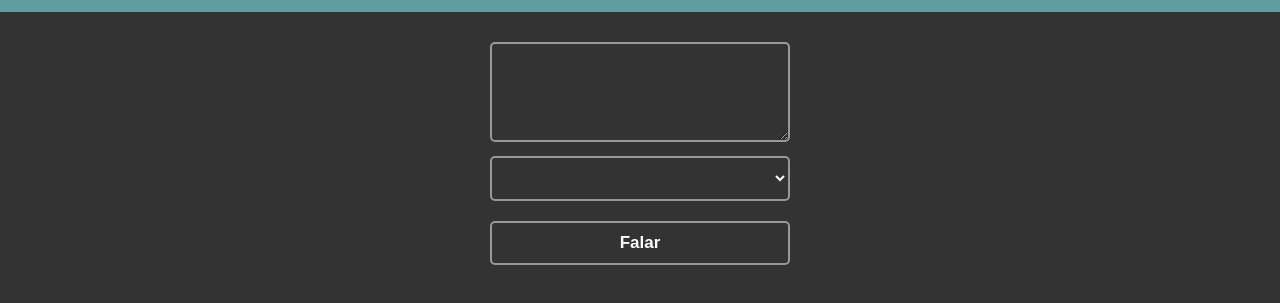
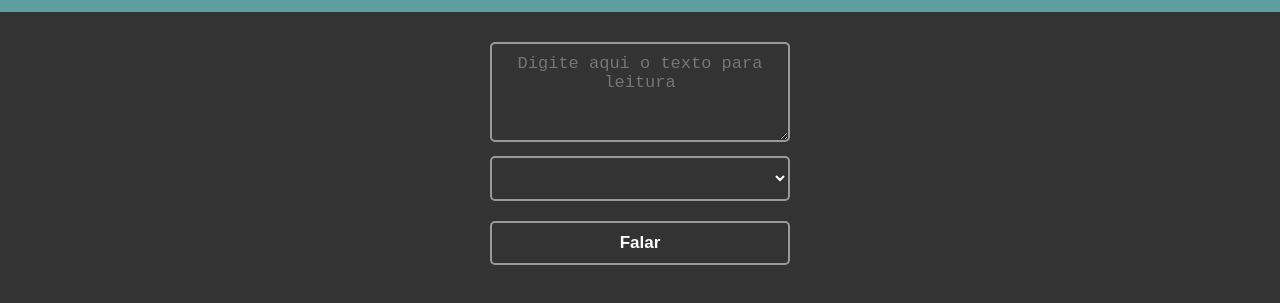
Before and after one commit to MORENCY1990/LeitorDeTexto, a plain HTML site: page index.html in a window 1280 px wide. Shown: the part 55-358 px from the top of the page. Drawn offline with Linux system fonts and the light colour scheme.

Commit message:
add placeholder

```diff
--- a/index.html
+++ b/index.html
@@ -13,7 +13,7 @@
         <h1>Leitor de textos</h1>
     </div>
     <div id="areaTexto">
-        <textarea name="texto" id="texto"  rows="5"></textarea>
+        <textarea name="texto" id="texto"  rows="5" placeholder="Digite aqui o texto para leitura"></textarea>
     </div>
     <div id="selecionaVoz">
         <select name="vozes" id="vozes" ></select>
```
